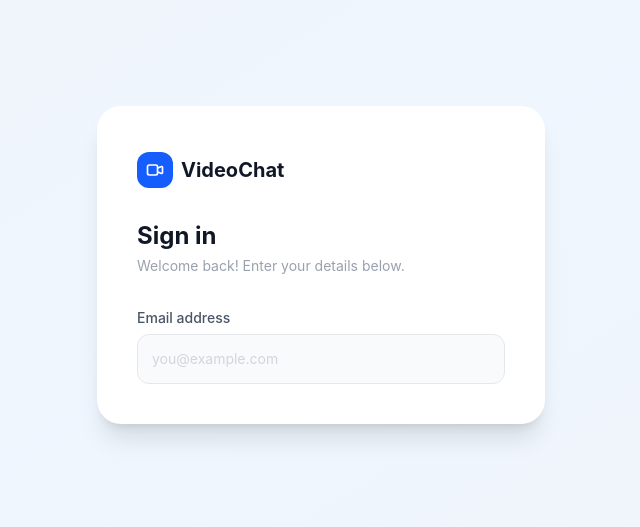
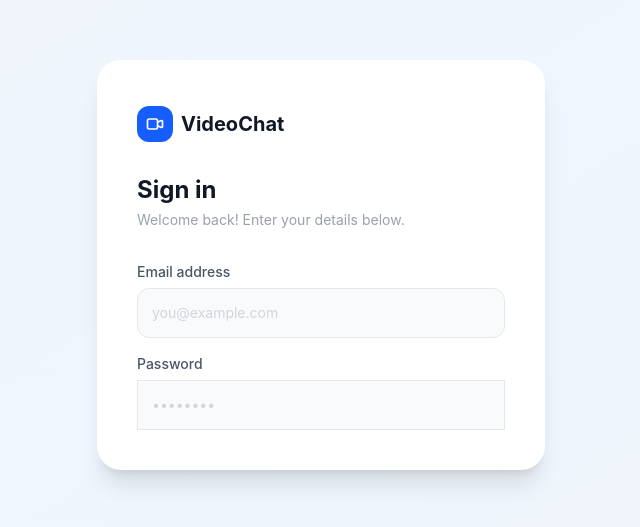
Before and after one commit to Yashas-webdev/mern-video-chat, a React (Vite) app in the folder client/: page /login in a window 1280 px wide. Shown: the part 135-662 px from the top of the page, without its empty margins (319-959 px from the left). Built offline with nearby package versions, Linux system fonts and the light colour scheme.

Commit message:
feat:added the Password div in the form

```diff
--- a/client/src/pages/LoginPage.jsx
+++ b/client/src/pages/LoginPage.jsx
@@ -79,6 +79,21 @@ const LoginPage = () => {
                 required
               />
             </div>
+
+            <div>
+              <label className='text-gray-600 text-sm font-medium mb-1.5 block'>
+                Password
+              </label>
+              <input
+                type='password'
+                value={password}
+                onChange={(e)=>setPassword(e.target.value)}
+                className='w-full bg-gray-50 border border-gray-200 text-gray-50--900  p-3.5 roundex-xl focus:outline-none focus:ring-2 focus:ring-blue-500 focus:border-transparent focus:bg-white transition-all placeholder-gray-300 text-sm'
+                placeholder='••••••••'
+                required
+              />
+            </div>
+
           </form>
         </div>
       </div>
```
